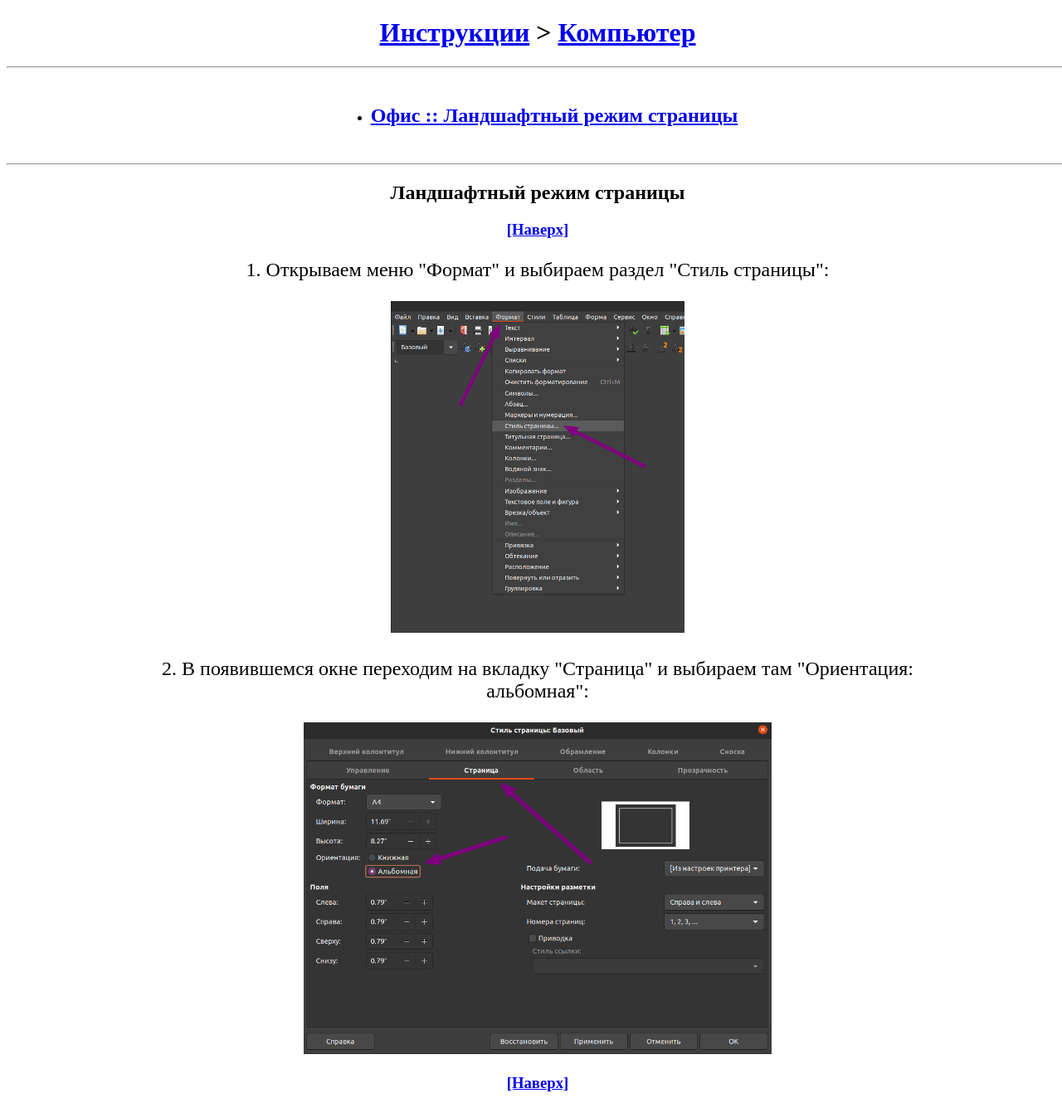
After one commit to innerself/myhome, a Django app: page /manuals/pc/ in a window 1280 px wide. The commit adds this page. Shown: the whole page at 83% size. Run offline with Django 4.2, Linux system fonts and the light colour scheme; parts of the project's set-up code (start-up, migrations or seed data) failed here and were passed over.

Commit message:
Add PC::Libre Landscape

```diff
--- a/manuals/templates/manuals/index.html
+++ b/manuals/templates/manuals/index.html
@@ -15,6 +15,7 @@
   <hr>
   <a href="{% url 'manuals:home-index' %}"><h2>Дом</h2></a>
   <a href="{% url 'manuals:dacha-index' %}"><h2>Дача</h2></a>
+  <a href="{% url 'manuals:pc-index' %}"><h2>Компьютер</h2></a>
 </div>
 </body>
 </html>
--- /dev/null
+++ b/manuals/templates/manuals/pc.html
@@ -0,0 +1,42 @@
+{% load static %}
+<!DOCTYPE html>
+<html lang="en">
+<head>
+  <meta charset="UTF-8">
+  <title>Title</title>
+  <link href="{% static 'manuals/css/style.css' %}" rel="stylesheet">
+</head>
+<body id="body">
+<div class="main-menu">
+  <div class="navigation">
+    <h1>
+      <a href="{% url 'manuals:index' %}">Инструкции</a>
+      >
+      <a href="{% url 'manuals:pc-index' %}">Компьютер</a>
+    </h1>
+  </div>
+  <hr>
+  <ul class="menu-items">
+    <li>
+      <h2><a href="#libre-landscape">Офис :: Ландшафтный режим страницы</a></h2>
+    </li>
+  </ul>
+  <hr>
+  <div id="libre-landscape" class="manual-item">
+    <div class="manual-item-header">
+      <h2>Ландшафтный режим страницы</h2>
+      <h3><a href="#body">[Наверх]</a></h3>
+    </div>
+    <div class="manual-item-body">
+      <p>1. Открываем меню "Формат" и выбираем раздел "Стиль страницы":</p>
+      <img src="{% static 'manuals/images/libre_landscape_menu.png' %}" alt="">
+      <p>2. В появившемся окне переходим на вкладку "Страница" и выбираем там "Ориентация: альбомная":</p>
+      <img src="{% static 'manuals/images/libre_landscape_window.png' %}" alt="">
+    </div>
+    <div class="manual-item-footer">
+      <h3><a href="#body">[Наверх]</a></h3>
+    </div>
+  </div>
+</div>
+</body>
+</html>
--- a/manuals/urls.py
+++ b/manuals/urls.py
@@ -8,4 +8,5 @@ urlpatterns = [
     path('', views.index, name='index'),
     path('home/', views.home, name='home-index'),
     path('dacha/', views.dacha, name='dacha-index'),
+    path('pc/', views.pc, name='pc-index'),
 ]
--- a/manuals/views.py
+++ b/manuals/views.py
@@ -11,3 +11,7 @@ def home(request):
 
 def dacha(request):
     return render(request, 'manuals/dacha.html')
+
+
+def pc(request):
+    return render(request, 'manuals/pc.html')
```
Also changed, not shown: manuals/static/manuals/images/libre_landscape_menu.png (added), manuals/static/manuals/images/libre_landscape_window.png (added).
